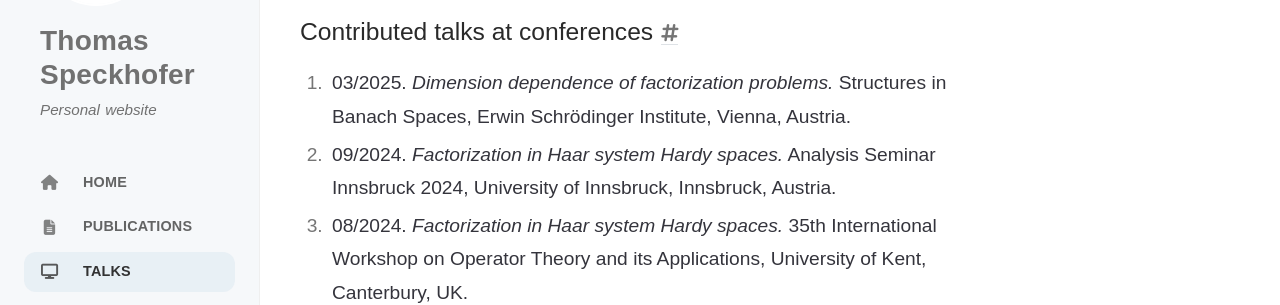
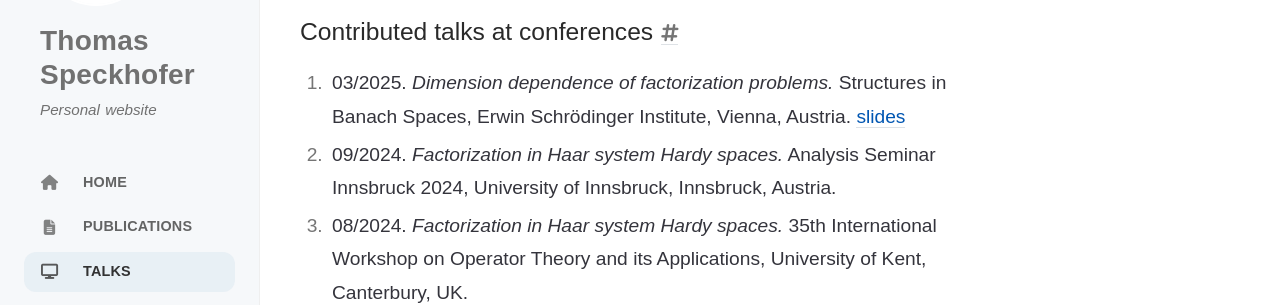
Before and after one commit to speckhofer/speckhofer.github.io, a Jekyll site: the page built from _tabs/talks.md, in a window 1280 px wide and 1118 px high. Shown: the part 156-461 px from the top of the window. Built offline with Jekyll 4.4.1, drawn with Linux system fonts in a browser that asks for light colours; cached includes are drawn as plain includes.

Commit message:
Update talks.md

```diff
--- a/_tabs/talks.md
+++ b/_tabs/talks.md
@@ -5,7 +5,7 @@ order: 2
 
 ## Contributed talks at conferences
 
-1. 03/2025. _Dimension dependence of factorization problems._ Structures in Banach Spaces, Erwin Schrödinger Institute, Vienna, Austria.
+1. 03/2025. _Dimension dependence of factorization problems._ Structures in Banach Spaces, Erwin Schrödinger Institute, Vienna, Austria. [slides](https://speckhofer.github.io/assets/pdf/2025_dimension-dependence-of-factorization-problems_vienna.pdf)
 1. 09/2024. _Factorization in Haar system Hardy spaces._ Analysis Seminar Innsbruck 2024, University of Innsbruck, Innsbruck, Austria.
 1. 08/2024. _Factorization in Haar system Hardy spaces._ 35th International Workshop on Operator Theory and its Applications, University of Kent, Canterbury, UK.
 1. 07/2024. _Factorization in Haar system Hardy spaces._ Workshop in Analysis and Probability Seminar Series, Texas A&M University, College Station, USA. [slides](https://speckhofer.github.io/assets/pdf/2024_factorization-in-haar-system-hardy-spaces_texas.pdf).
```
